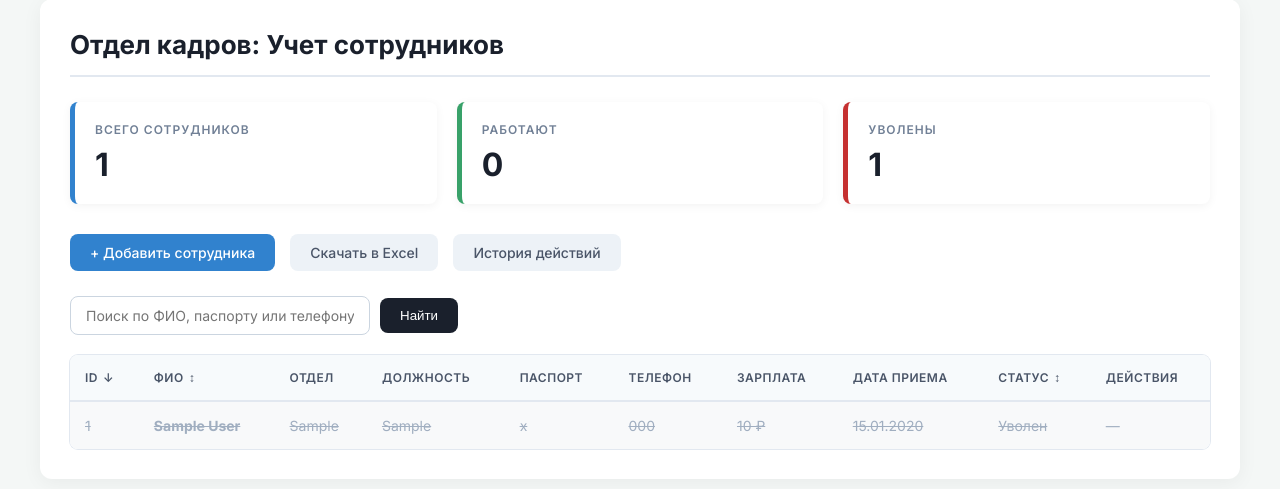
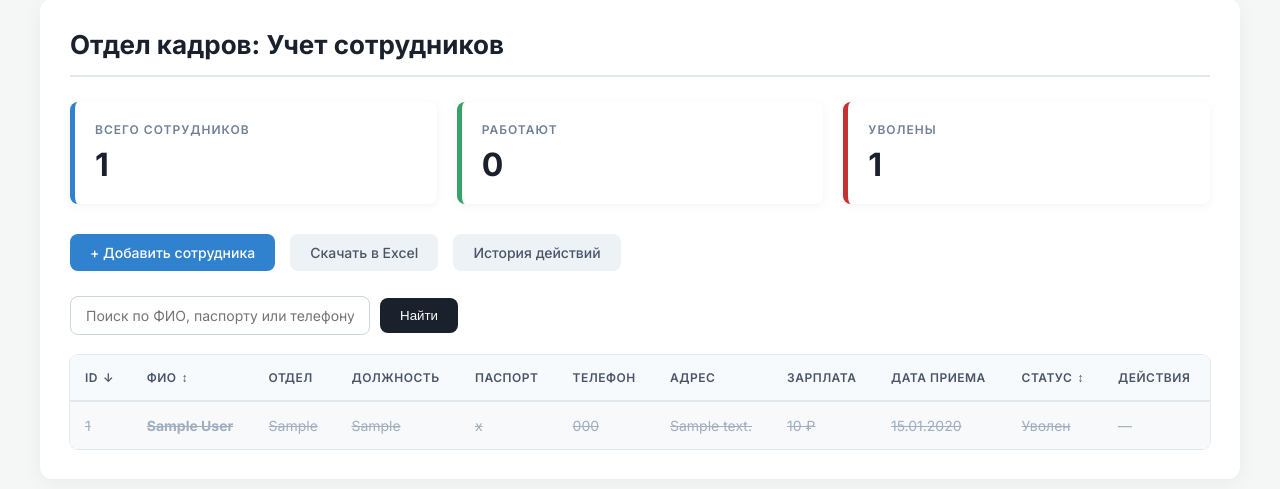
Before and after one commit to gntryzero/it-inventory-panel, a PHP site: page / in a window 1280 px wide. Shown: the part 41-530 px from the top of the page. Run offline with PHP 8.4, Linux system fonts and the light colour scheme; tables that the repository leaves empty or names only in its code hold one stand-in row (values such as "Sample post").

Commit message:
Update index.php

```diff
--- a/index.php
+++ b/index.php
@@ -93,6 +93,7 @@ $result = mysqli_query($link, $sql);
             <th>Должность</th>
             <th>Паспорт</th>
             <th>Телефон</th>
+            <th>Адрес</th> <!-- ДОБАВИЛИ ЗАГОЛОВОК -->
             <th>Зарплата</th>
             <th>Дата приема</th>
             <th><a href="?sort=status&order=<?= $sort == 'status' && $order == 'ASC' ? 'DESC' : 'ASC' ?>&q=<?= esc($q) ?>">Статус <span><?= $icon_status ?></span></a></th>
@@ -100,19 +101,18 @@ $result = mysqli_query($link, $sql);
         </tr>
 
         <?php if ($total_rows == 0): ?>
-            <tr><td colspan="10" style="text-align:center; padding: 30px; color: #718096;">Ничего не найдено</td></tr>
+            <!-- Изменили colspan на 11, так как колонок стало 11 -->
+            <tr><td colspan="11" style="text-align:center; padding: 30px; color: #718096;">Ничего не найдено</td></tr>
         <?php endif; ?>
 
         <?php while ($row = mysqli_fetch_assoc($result)): ?>
             <?php
                 $fired = $row['is_fired'] == 1;
 
-                // Если уволен, сразу ставим красный бейдж
                 if ($fired) {
                     $badge_class = 'badge-fired';
                     $status_text = 'Уволен';
                 } else {
-                    // Если не уволен, смотрим по статусу
                     switch ($row['status']) {
                         case 'active':
                             $badge_class = 'badge-active'; $status_text = 'Работает'; break;
@@ -120,7 +120,7 @@ $result = mysqli_query($link, $sql);
                             $badge_class = 'badge-vacation'; $status_text = 'В отпуске'; break;
                         case 'sick':
                             $badge_class = 'badge-sick'; $status_text = 'На больничном'; break;
-                        case 'fired': // <--- ВОТ ЭТА СТРОЧКА ИСПРАВЛЯЕТ БАГ
+                        case 'fired':
                             $badge_class = 'badge-fired'; $status_text = 'Уволен'; break;
                         default:
                             $badge_class = 'badge-active'; $status_text = $row['status'];
@@ -130,7 +130,7 @@ $result = mysqli_query($link, $sql);
                 // Красиво форматируем зарплату
                 $salary_formatted = $row['salary'] ? number_format($row['salary'], 0, '.', ' ') . ' ₽' : '—';
 
-                // Красиво форматируем дату (из 2021-03-15 делаем 15.03.2021)
+                // Красиво форматируем дату
                 $date_formatted = $row['hire_date'] ? date('d.m.Y', strtotime($row['hire_date'])) : '—';
             ?>
             <tr class="<?= $fired ? 'retired' : '' ?>">
@@ -140,6 +140,7 @@ $result = mysqli_query($link, $sql);
                 <td><?= esc($row['position']) ?></td>
                 <td><?= esc($row['passport_number']) ?></td>
                 <td><?= esc($row['phone_number']) ?></td>
+                <td><?= esc($row['address']) ?></td> <!-- ДОБАВИЛИ ВЫВОД АДРЕСА -->
                 <td><?= $salary_formatted ?></td>
                 <td><?= $date_formatted ?></td>
                 <td><span class="badge <?= $badge_class ?>"><?= $status_text ?></span></td>
```
